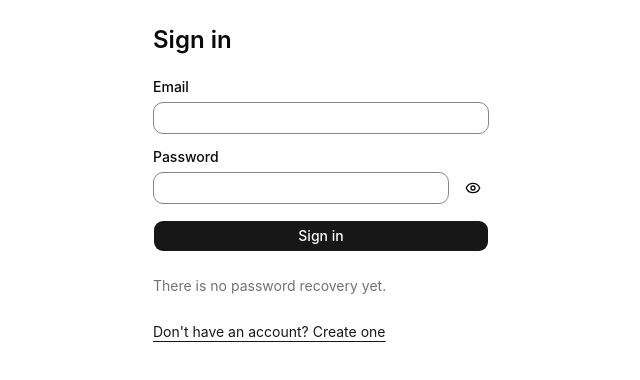
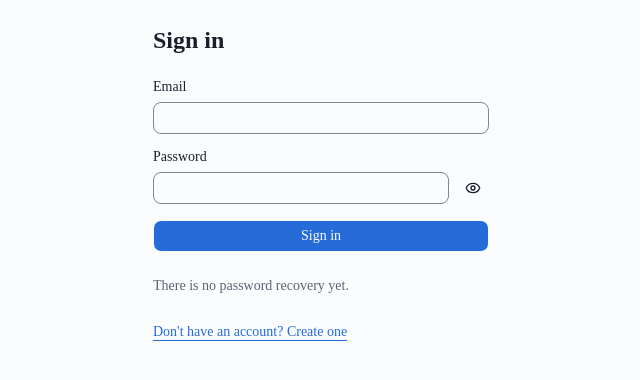
Before and after one commit to minhhoangho/SchemaForge, a Next.js app in the folder frontend/: page /sign-in in a window 1280 px wide. Shown: the top 380 px of the page, without its empty margins (319-959 px from the left). Built offline with nearby package versions, Linux system fonts and the light colour scheme; no server answers.

Commit message:
feat(frontend): add visual refresh theme tokens and contrast tests

```diff
--- a/frontend/src/app/globals.css
+++ b/frontend/src/app/globals.css
@@ -679,6 +679,22 @@
   --color-card: var(--card);
   --color-foreground: var(--foreground);
   --color-background: var(--background);
+  --font-sans:
+    var(--font-plus-jakarta-sans), ui-sans-serif, system-ui, sans-serif;
+  --font-mono: var(--font-jetbrains-mono), ui-monospace, monospace;
+  --color-success: var(--success);
+  --color-warning: var(--warning);
+  --color-overlay: var(--overlay);
+  --color-canvas: var(--canvas);
+  --color-canvas-dot: var(--canvas-dot);
+  --color-canvas-relation-hover: var(--canvas-relation-hover);
+  --color-canvas-node-header-foreground: var(--canvas-node-header-foreground);
+  /* Intentionally self-referencing: Tailwind emits .shadow-sm with
+     var(--shadow-sm), which the unlayered :root and .dark declarations
+     then override per theme. Do not remove. */
+  --shadow-sm: var(--shadow-sm);
+  --shadow-md: var(--shadow-md);
+  --shadow-lg: var(--shadow-lg);
   --color-canvas-relation: var(--canvas-relation);
   --color-canvas-relation-selected: var(--canvas-relation-selected);
   --color-canvas-key: var(--canvas-key);
@@ -694,95 +710,152 @@
 }
 
 :root {
-  --background: oklch(1 0 0);
-  --foreground: oklch(0.145 0 0);
+  --background: oklch(0.99 0.003 255);
+  --foreground: oklch(0.24 0.025 262);
   --card: oklch(1 0 0);
-  --card-foreground: oklch(0.145 0 0);
+  --card-foreground: var(--foreground);
   --popover: oklch(1 0 0);
-  --popover-foreground: oklch(0.145 0 0);
-  --primary: oklch(0.205 0 0);
-  --primary-foreground: oklch(0.985 0 0);
-  --secondary: oklch(0.97 0 0);
-  --secondary-foreground: oklch(0.205 0 0);
-  --muted: oklch(0.97 0 0);
-  --muted-foreground: oklch(0.556 0 0);
-  --accent: oklch(0.97 0 0);
-  --accent-foreground: oklch(0.205 0 0);
-  --destructive: oklch(0.577 0.245 27.325);
+  --popover-foreground: var(--foreground);
+  --primary: oklch(0.55 0.18 259);
+  --primary-foreground: oklch(0.99 0.004 255);
+  --secondary: oklch(0.955 0.01 255);
+  --secondary-foreground: oklch(0.3 0.04 262);
+  --muted: oklch(0.965 0.007 255);
+  --muted-foreground: oklch(0.5 0.025 260);
+  --accent: oklch(0.945 0.025 258);
+  --accent-foreground: oklch(0.36 0.12 262);
+  --destructive: oklch(0.54 0.2 27);
+  --success: oklch(0.5 0.12 155);
+  --warning: oklch(0.54 0.12 60);
   /* --border is decorative (separators, dividers, grouping boxes) and WCAG
-     1.4.11 does not apply to it, so it keeps its original light value.
-     --input is the control-boundary token every form control already uses,
-     darkened to keep 3:1 against the page, a card and a muted panel; the
-     focus ring is darkened the same way. */
-  --border: oklch(0.922 0 0);
-  --input: oklch(0.62 0 0);
-  --ring: oklch(0.55 0 0);
+     1.4.11 does not apply to it, so it stays light. --input is the
+     control-boundary token every form control uses, kept at 3:1 against the
+     page, a card, a popover and a muted panel; the focus ring is darkened
+     the same way. */
+  --border: oklch(0.915 0.01 258);
+  --input: oklch(0.62 0.02 260);
+  --ring: oklch(0.25 0.07 262);
+  --overlay: oklch(0.24 0.025 262 / 35%);
   --chart-1: oklch(0.87 0 0);
   --chart-2: oklch(0.556 0 0);
   --chart-3: oklch(0.439 0 0);
   --chart-4: oklch(0.371 0 0);
   --chart-5: oklch(0.269 0 0);
-  --radius: 0.625rem;
-  --sidebar: oklch(0.985 0 0);
-  --sidebar-foreground: oklch(0.145 0 0);
-  --sidebar-primary: oklch(0.205 0 0);
-  --sidebar-primary-foreground: oklch(0.985 0 0);
-  --sidebar-accent: oklch(0.97 0 0);
-  --sidebar-accent-foreground: oklch(0.205 0 0);
-  --sidebar-border: oklch(0.922 0 0);
-  --sidebar-ring: oklch(0.708 0 0);
-  --canvas-relation: var(--muted-foreground);
+  --radius: 0.5rem;
+  --sidebar: var(--background);
+  --sidebar-foreground: var(--foreground);
+  --sidebar-primary: var(--primary);
+  --sidebar-primary-foreground: var(--primary-foreground);
+  --sidebar-accent: var(--accent);
+  --sidebar-accent-foreground: var(--accent-foreground);
+  --sidebar-border: var(--border);
+  --sidebar-ring: var(--ring);
+  --canvas: oklch(0.97 0.006 255);
+  --canvas-dot: oklch(0.82 0.015 258);
+  /* The table node border is a control boundary (it marks the draggable,
+     selectable card), so it follows --input rather than --border. */
+  --canvas-node-border: var(--input);
+  --canvas-node-header-foreground: oklch(0.99 0.004 255);
+  --canvas-relation: oklch(0.6 0.03 260);
+  --canvas-relation-hover: oklch(0.42 0.04 262);
   --canvas-relation-selected: var(--primary);
-  /* Tailwind amber-600 and teal-600. */
-  --canvas-key: oklch(0.666 0.179 58.318);
-  --canvas-foreign-key: oklch(0.6 0.118 184.704);
-  /* The table node border is a control boundary (it marks the draggable,
-     selectable card), so it follows --input rather than --border. The
-     canvas dot grid is decoration and just uses --border directly. */
-  --canvas-node-border: var(--input);
+  --canvas-key: oklch(0.62 0.15 65);
+  --canvas-foreign-key: oklch(0.55 0.11 190);
+  --table-accent-1: oklch(0.52 0.16 259);
+  --table-accent-2: oklch(0.5 0.1 200);
+  --table-accent-3: oklch(0.5 0.12 155);
+  --table-accent-4: oklch(0.52 0.12 75);
+  --table-accent-5: oklch(0.54 0.16 40);
+  --table-accent-6: oklch(0.52 0.18 15);
+  --table-accent-7: oklch(0.52 0.17 340);
+  --table-accent-8: oklch(0.5 0.17 295);
+  --code-background: oklch(0.975 0.005 255);
+  --code-foreground: oklch(0.28 0.03 262);
+  --code-token-keyword: oklch(0.48 0.19 295);
+  --code-token-string: oklch(0.48 0.12 150);
+  --code-token-constant: oklch(0.5 0.15 40);
+  --code-token-comment: oklch(0.53 0.02 260);
+  --code-token-function: oklch(0.48 0.16 259);
+  --code-token-parameter: oklch(0.47 0.1 200);
+  --code-token-punctuation: oklch(0.45 0.02 260);
+  --code-token-string-expression: var(--code-token-string);
+  --code-token-link: var(--code-token-function);
+  --shadow-sm: 0 1px 2px oklch(0.24 0.025 262 / 6%);
+  --shadow-md:
+    0 1px 2px oklch(0.24 0.025 262 / 6%), 0 4px 12px oklch(0.24 0.025 262 / 8%);
+  --shadow-lg:
+    0 2px 6px oklch(0.24 0.025 262 / 6%),
+    0 12px 32px oklch(0.24 0.025 262 / 14%);
 }
 
 .dark {
-  --background: oklch(0.145 0 0);
-  --foreground: oklch(0.985 0 0);
-  --card: oklch(0.205 0 0);
-  --card-foreground: oklch(0.985 0 0);
-  --popover: oklch(0.205 0 0);
-  --popover-foreground: oklch(0.985 0 0);
-  --primary: oklch(0.922 0 0);
-  --primary-foreground: oklch(0.205 0 0);
-  --secondary: oklch(0.269 0 0);
-  --secondary-foreground: oklch(0.985 0 0);
-  --muted: oklch(0.269 0 0);
-  --muted-foreground: oklch(0.708 0 0);
-  --accent: oklch(0.269 0 0);
-  --accent-foreground: oklch(0.985 0 0);
-  --destructive: oklch(0.704 0.191 22.216);
+  --background: oklch(0.185 0.012 262);
+  --foreground: oklch(0.95 0.006 255);
+  --card: oklch(0.225 0.014 262);
+  --card-foreground: var(--foreground);
+  --popover: oklch(0.245 0.015 262);
+  --popover-foreground: var(--foreground);
+  --primary: oklch(0.88 0.07 255);
+  --primary-foreground: oklch(0.22 0.05 262);
+  --secondary: oklch(0.28 0.016 262);
+  --secondary-foreground: oklch(0.95 0.006 255);
+  --muted: oklch(0.26 0.014 262);
+  --muted-foreground: oklch(0.72 0.02 258);
+  --accent: oklch(0.3 0.03 262);
+  --accent-foreground: oklch(0.95 0.006 255);
+  --destructive: oklch(0.7 0.17 22);
+  --success: oklch(0.74 0.14 155);
+  --warning: oklch(0.8 0.13 75);
   /* Same split as the light theme: --border stays decorative and light,
-     --input is the darkened control boundary, --ring is unchanged. */
+     --input is the control boundary. */
   --border: oklch(1 0 0 / 10%);
   --input: oklch(1 0 0 / 45%);
-  --ring: oklch(0.556 0 0);
+  --ring: oklch(0.56 0.11 258);
+  --overlay: oklch(0 0 0 / 55%);
   --chart-1: oklch(0.87 0 0);
   --chart-2: oklch(0.556 0 0);
   --chart-3: oklch(0.439 0 0);
   --chart-4: oklch(0.371 0 0);
   --chart-5: oklch(0.269 0 0);
-  --sidebar: oklch(0.205 0 0);
-  --sidebar-foreground: oklch(0.985 0 0);
-  --sidebar-primary: oklch(0.488 0.243 264.376);
-  --sidebar-primary-foreground: oklch(0.985 0 0);
-  --sidebar-accent: oklch(0.269 0 0);
-  --sidebar-accent-foreground: oklch(0.985 0 0);
-  --sidebar-border: oklch(1 0 0 / 10%);
-  --sidebar-ring: oklch(0.556 0 0);
-  --canvas-relation: var(--muted-foreground);
+  --sidebar: var(--background);
+  --sidebar-foreground: var(--foreground);
+  --sidebar-primary: var(--primary);
+  --sidebar-primary-foreground: var(--primary-foreground);
+  --sidebar-accent: var(--accent);
+  --sidebar-accent-foreground: var(--accent-foreground);
+  --sidebar-border: var(--border);
+  --sidebar-ring: var(--ring);
+  --canvas: oklch(0.165 0.012 262);
+  --canvas-dot: oklch(0.34 0.015 262);
+  --canvas-node-border: var(--input);
+  --canvas-node-header-foreground: oklch(0.99 0.004 255);
+  --canvas-relation: oklch(0.6 0.025 260);
+  --canvas-relation-hover: oklch(0.82 0.02 258);
   --canvas-relation-selected: var(--primary);
-  /* Tailwind amber-400 and teal-400, lighter so they stay readable on the
-     dark canvas. */
-  --canvas-key: oklch(0.828 0.189 84.429);
-  --canvas-foreign-key: oklch(0.777 0.152 181.912);
-  --canvas-node-border: var(--input);
+  --canvas-key: oklch(0.83 0.15 85);
+  --canvas-foreign-key: oklch(0.78 0.12 185);
+  --table-accent-1: oklch(0.48 0.14 259);
+  --table-accent-2: oklch(0.46 0.09 200);
+  --table-accent-3: oklch(0.46 0.1 155);
+  --table-accent-4: oklch(0.48 0.1 75);
+  --table-accent-5: oklch(0.5 0.14 40);
+  --table-accent-6: oklch(0.48 0.16 15);
+  --table-accent-7: oklch(0.48 0.15 340);
+  --table-accent-8: oklch(0.47 0.15 295);
+  --code-background: oklch(0.2 0.013 262);
+  --code-foreground: oklch(0.9 0.01 255);
+  --code-token-keyword: oklch(0.78 0.12 300);
+  --code-token-string: oklch(0.8 0.13 150);
+  --code-token-constant: oklch(0.8 0.12 55);
+  --code-token-comment: oklch(0.66 0.02 260);
+  --code-token-function: oklch(0.78 0.11 250);
+  --code-token-parameter: oklch(0.8 0.09 200);
+  --code-token-punctuation: oklch(0.75 0.015 260);
+  --code-token-string-expression: var(--code-token-string);
+  --code-token-link: var(--code-token-function);
+  --shadow-sm: 0 1px 2px oklch(0 0 0 / 40%);
+  --shadow-md: 0 2px 8px oklch(0 0 0 / 45%);
+  --shadow-lg: 0 16px 40px oklch(0 0 0 / 55%);
 }
 
 @layer base {
@@ -800,13 +873,14 @@
 /* React Flow reads its colors from these variables, so pointing them at the
    shadcn/ui tokens keeps the canvas in step with the rest of the app. */
 .react-flow {
-  --xy-background-color: var(--background);
-  --xy-background-pattern-dots-color: var(--border);
+  --xy-background-color: var(--canvas);
+  --xy-background-pattern-dots-color: var(--canvas-dot);
   --xy-node-background-color: var(--card);
   --xy-node-color: var(--card-foreground);
   --xy-node-border: 1px solid var(--canvas-node-border);
   --xy-node-boxshadow-selected: 0 0 0 2px var(--ring);
   --xy-edge-stroke: var(--canvas-relation);
+  --xy-edge-stroke-width: 1.5;
   --xy-edge-stroke-selected: var(--canvas-relation-selected);
   --xy-edge-label-background-color: var(--card);
   --xy-edge-label-color: var(--card-foreground);
@@ -816,7 +890,7 @@
   --xy-minimap-background-color: var(--card);
   --xy-minimap-mask-background-color: color-mix(
     in oklab,
-    var(--background) 60%,
+    var(--canvas) 60%,
     transparent
   );
   --xy-minimap-node-background-color: var(--muted-foreground);
@@ -834,11 +908,57 @@
   outline-offset: 2px;
 }
 
+/* Table node handles: 10 px dots, shown only while they can be used. */
+.react-flow__node-table .react-flow__handle {
+  width: 10px;
+  height: 10px;
+  background: var(--card);
+  border: 2px solid var(--canvas-relation);
+  opacity: 0;
+}
+.react-flow__node-table:hover .react-flow__handle,
+.react-flow__node-table.selected .react-flow__handle,
+.react-flow__node-table:focus-visible .react-flow__handle,
+.react-flow:has(.react-flow__connectionline)
+  .react-flow__node-table
+  .react-flow__handle {
+  opacity: 1;
+}
+
+/* A dragged node keeps the resting shadow; only --tw-shadow is replaced so
+   the selection ring (ring-1) survives. */
+.react-flow__node.dragging .table-node-card {
+  --tw-shadow: var(--shadow-sm);
+}
+
+/* Hover on a default relation edge: color, width and markers change in CSS,
+   so hovering never re-renders the edge. */
+.react-flow__edge:hover .relation-edge-hoverable {
+  stroke: var(--canvas-relation-hover);
+  stroke-width: 2px;
+  marker-end: url(#relation-marker-one-hover);
+}
+.react-flow__edge:hover .relation-edge-hoverable.relation-edge-start-many {
+  marker-start: url(#relation-marker-many-hover);
+}
+.react-flow__edge:hover .relation-edge-hoverable.relation-edge-start-one {
+  marker-start: url(#relation-marker-one-hover);
+}
+
 /* Sonner injects its own stylesheet at runtime with attribute selectors, which
    outrank a single class, so its variables need the same specificity. */
 .toaster[data-sonner-toaster][data-theme] {
   --normal-bg: var(--popover);
   --normal-text: var(--popover-foreground);
   --normal-border: var(--border);
-  --border-radius: var(--radius);
+  --border-radius: var(--radius-lg);
 }
+
+@media (prefers-reduced-motion: reduce) {
+  *,
+  ::before,
+  ::after {
+    transition-duration: 0s !important;
+    animation-duration: 0s !important;
+  }
+}
```
Also changed, not shown: 1 other file (tests, documents, lock files or other folders).
